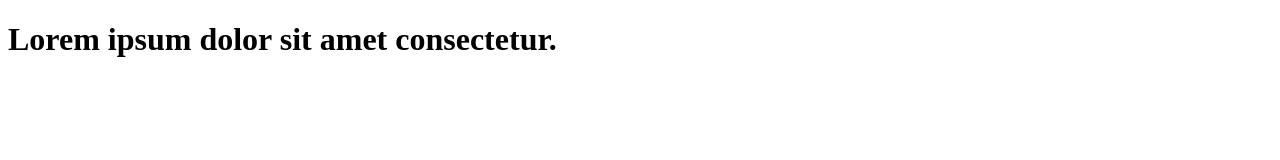
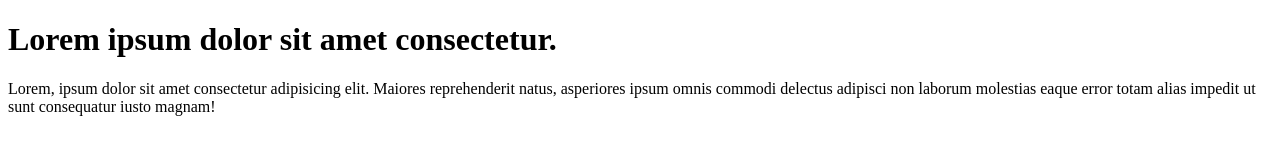
Before and after one commit to skrimerw/learn-git, a plain HTML site: page index.html in a window 1280 px wide. Drawn offline with Linux system fonts and the light colour scheme.

Commit message:
add paragraph to code

```diff
--- a/index.html
+++ b/index.html
@@ -7,5 +7,11 @@
   </head>
   <body>
     <h1>Lorem ipsum dolor sit amet consectetur.</h1>
+    <p>
+      Lorem, ipsum dolor sit amet consectetur adipisicing elit. Maiores
+      reprehenderit natus, asperiores ipsum omnis commodi delectus adipisci non
+      laborum molestias eaque error totam alias impedit ut sunt consequatur
+      iusto magnam!
+    </p>
   </body>
 </html>
```
